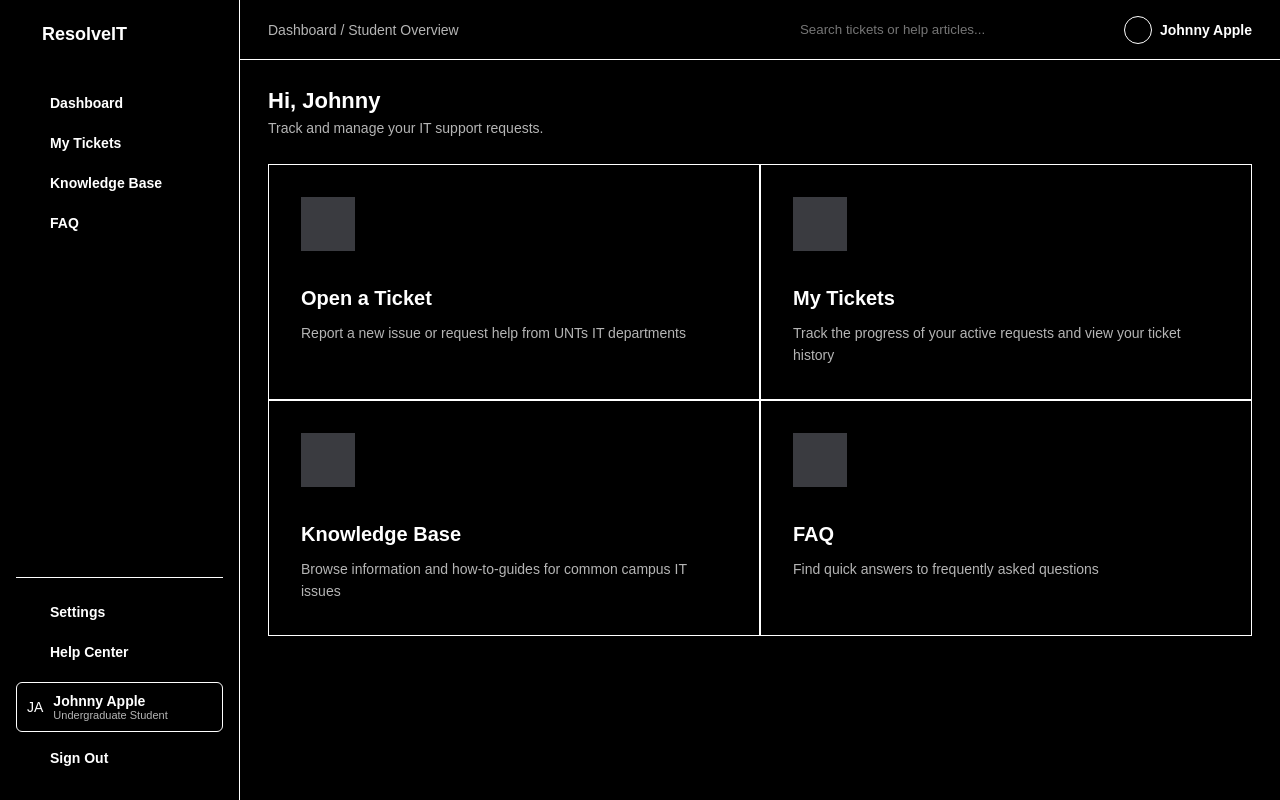
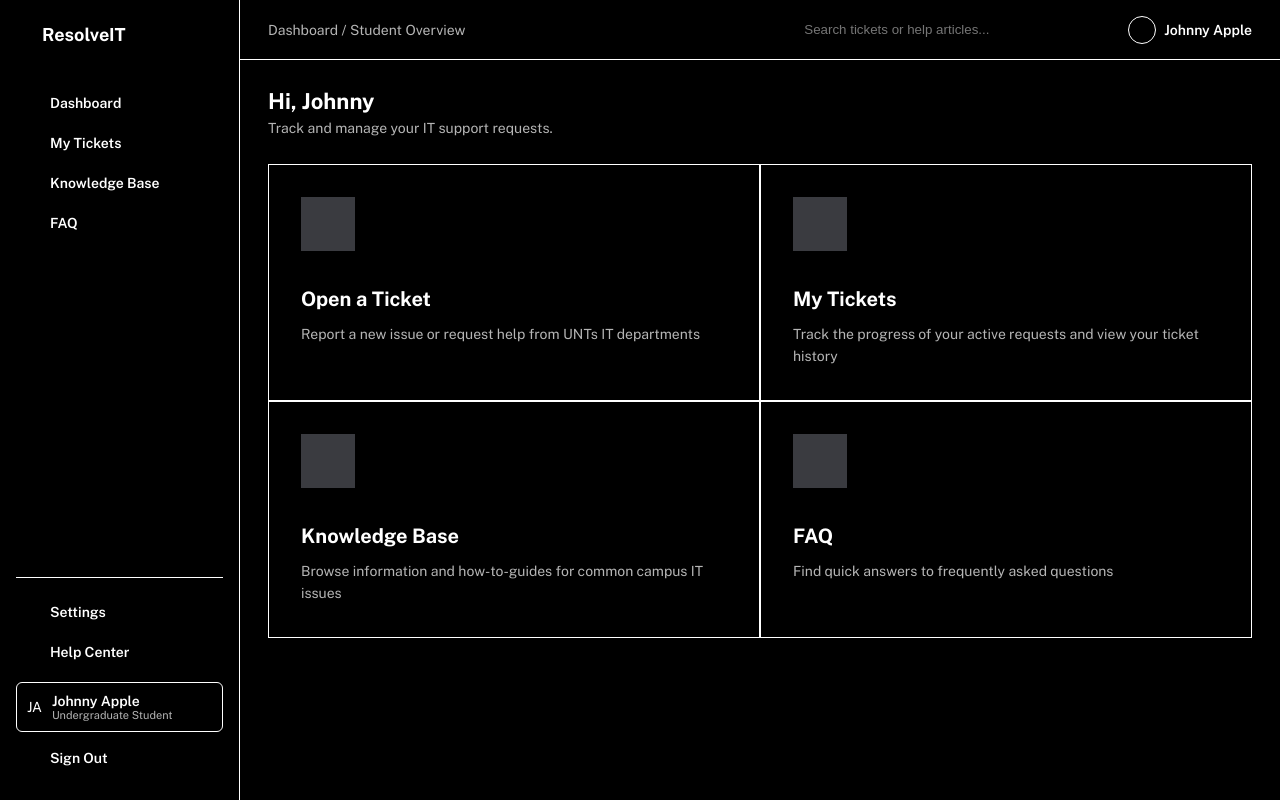
Before and after one commit to WebDevs0/WebDevs, a plain HTML site: page student_frontend/student_dashboard.html in a window 1280 px wide. Drawn offline with nearby package versions, Linux system fonts and the light colour scheme.

Commit message:
Added a 3 step ticket form built around the Info. Arc. design, changed the fonts of both the dashboard and ticket submission, used claude to make the search bar look better

```diff
--- a/student_frontend/student_dashboard.html
+++ b/student_frontend/student_dashboard.html
@@ -4,6 +4,9 @@
     <meta charset="UTF-8">
     <meta name="viewport" content="width=device-width, initial-scale=1.0">
     <title> ResolveIT | Student Dashboard</title>
+    <link rel="preconnect" href="https://fonts.googleapis.com">
+    <link rel="preconnect" href="https://fonts.gstatic.com" crossorigin>
+    <link rel="stylesheet" href="https://fonts.googleapis.com/css2?family=Public+Sans:wght@400;600;700&display=swap">
     <link rel="stylesheet" href="student_dashboard.css">
 
 </head>
```
Also changed, not shown: student_frontend/submit_ticket.html (+4 -5 lines).
